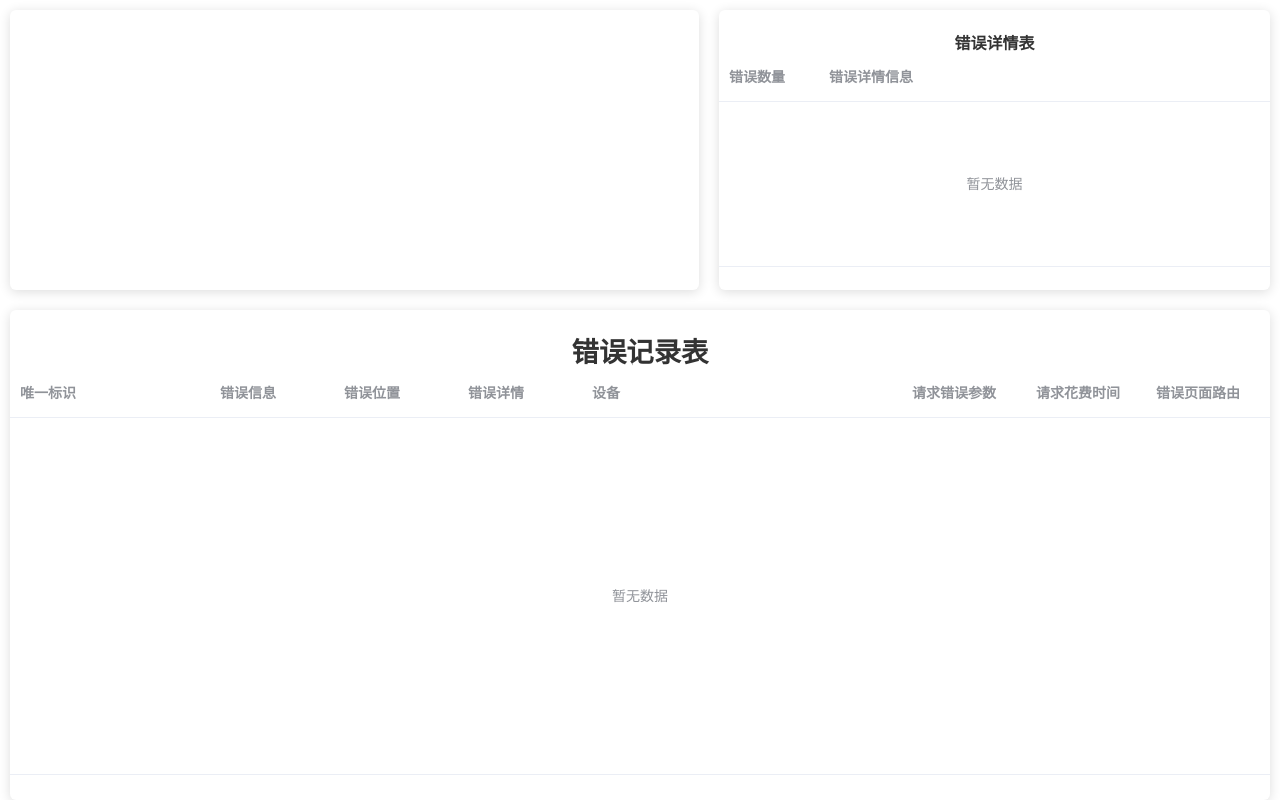
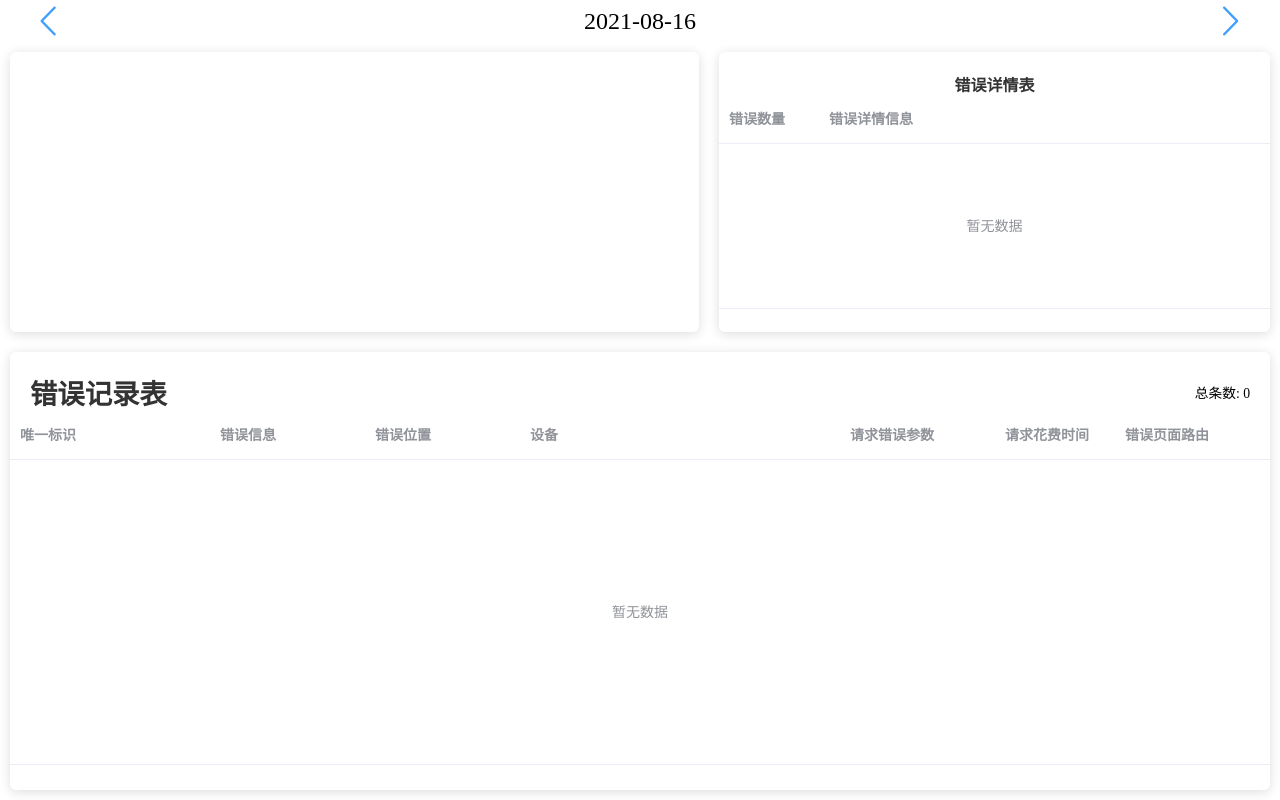
Before and after one commit to VirgoHxy/errorServe, a website: page html/index.html in a window 1280 px wide. Drawn offline with Linux system fonts and the light colour scheme; no server answers.

Commit message:
优化页面

```diff
--- a/html/index.html
+++ b/html/index.html
@@ -50,6 +50,28 @@
       border-style: none !important;
     }
 
+    .homePage .homeHead {
+      display: flex;
+      align-items: center;
+    }
+
+    .homePage .homeHead i {
+      display: block;
+      font-size: 40px;
+      text-align: center;
+    }
+
+    .homePage .homeHead>span {
+      display: block;
+      width: calc(100% - 200px);
+      font-size: 24px;
+    }
+
+    .homePage .homeHead .el-button {
+      width: 100px;
+      padding: 0;
+    }
+
     .homePage .baseData {
       display: flex;
       flex-wrap: nowrap;
@@ -77,13 +99,20 @@
 
     .homePage .recordList {
       overflow: hidden;
-      height: calc(100% - 310px);
+      height: calc(100% - 362px);
       min-height: 300px;
-      margin: 10px 10px 0 10px;
+      margin: 10px;
       padding: 20px 0;
       box-shadow: 0 2px 12px 0 #ddd;
       background-color: #fff;
       border-radius: 6px;
+    }
+
+    .homePage .recordList .recordHead {
+      display: flex;
+      justify-content: space-between;
+      align-items: center;
+      padding: 0 20px;
     }
 
     .homePage .shadow {
@@ -122,6 +151,11 @@
 <body>
   <div id="app" style="display: none;" :style="{display: 'block'}">
     <div class="homePage" @mousemove="moveFlag && closeGetData()">
+      <div class="homeHead">
+        <el-button type="text"><i class="el-icon-arrow-left" @click="prev"></i></el-button>
+        <span>{{this.date}}</span>
+        <el-button type="text"><i class="el-icon-arrow-right" @click="next"></i></el-button>
+      </div>
       <div class="baseData">
         <div class="countArea"></div>
         <div class="detailList">
@@ -133,12 +167,15 @@
         </div>
       </div>
       <div class="recordList">
-        <h1>错误记录表</h1>
+        <div class="recordHead">
+          <h1>错误记录表</h1>
+          <span>总条数: {{this.recordList.length}}</span>
+        </div>
         <el-table :data="recordList" stripe height="calc(100% - 45px)">
           <el-table-column prop="id" label="唯一标识" width="200"></el-table-column>
           <el-table-column prop="message" label="错误信息"></el-table-column>
-          <el-table-column prop="url" label="错误位置"></el-table-column>
-          <el-table-column prop="detailMessage" label="错误详情"></el-table-column>
+          <el-table-column prop="file|url" label="错误位置" :formatter="table.column['file|url'].formatter">
+          </el-table-column>
           <el-table-column prop="device" label="设备" width="320"></el-table-column>
           <el-table-column prop="param" label="请求错误参数"></el-table-column>
           <el-table-column prop="useTime" label="请求花费时间" width="120"></el-table-column>
@@ -170,6 +207,21 @@
             shadowTime: 600000,
             getRealTimeDataTime: 60000,
             count: 3
+          },
+          table: {
+            column: {
+              "file|url": {
+                formatter(row, column) {
+                  let arr = column.property.split("|");
+                  for (let index = 0; index < arr.length; index++) {
+                    const element = arr[index];
+                    if (row[element]) {
+                      return row[element];
+                    }
+                  }
+                }
+              }
+            }
           },
           date: "",
           colors: colors,
@@ -204,7 +256,6 @@
       mounted() {
         // 数据加载
         let date = new Date();
-        // date.setDate(date.getDate() - 2);
         this.date = window.JAFODateMethod.format(date, "YYYY-MM-DD");
         let get = () => {
           this.getRealTimeData();
@@ -218,6 +269,26 @@
         let timer = setTimeout(get, 500);
       },
       methods: {
+        prev() {
+          let date = new Date(this.date);
+          date.setDate(date.getDate() - 1);
+          this.changeDate(date);
+        },
+        next() {
+          let date = new Date(this.date);
+          date.setDate(date.getDate() + 1);
+          this.changeDate(date);
+        },
+        changeDate(date) {
+          this.cardDataCount = 0;
+          this.recordListCount = 0;
+          this.cardData = {};
+          this.cardList = [];
+          this.detailList = [];
+          this.recordList = [];
+          this.date = window.JAFODateMethod.format(date, "YYYY-MM-DD");
+          this.getRealTimeData();
+        },
         getRealTimeData() {
           if (this.getRealTimeDataFlag) {
             if (
@@ -293,7 +364,7 @@
                     )
                   }
                 }
-                if (list.length > 0) {
+                if (this.detailList.length == 0 && list.length > 0) {
                   let detailObj = this.cardData[list[0].key].detail;
                   for (const key in detailObj) {
                     if (Object.prototype.hasOwnProperty.call(detailObj, key)) {
@@ -350,7 +421,7 @@
             // },
             series: [
               {
-                name: '错误类型:错误数量',
+                name: '错误信息:错误数量',
                 type: 'pie',
                 radius: '50%',
                 data: data.length > 0 ? data : [{
```
